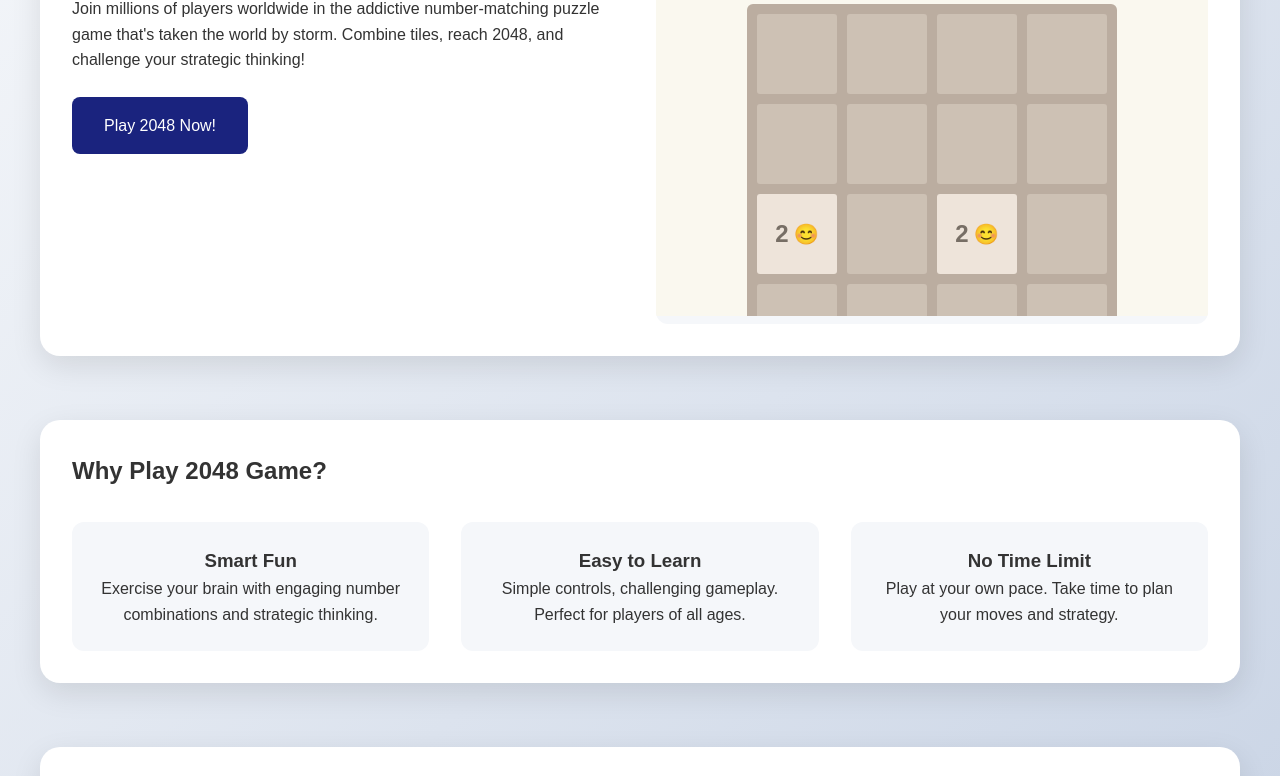
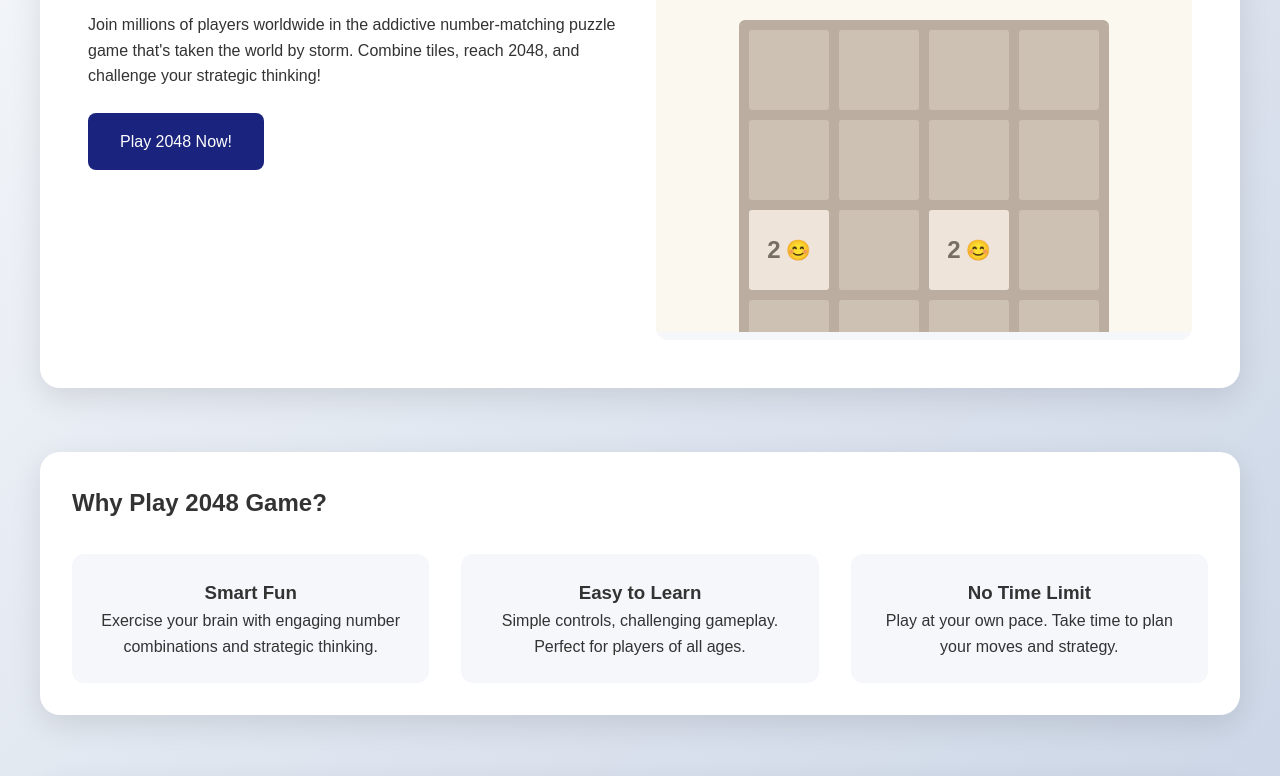
Before and after one commit to ante988/2048game, a plain HTML site: page index.html in a window 1280 px wide. Shown: the part 228-1004 px from the top of the page. Drawn offline with Linux system fonts and the light colour scheme.

Commit message:
Update index.html

```diff
--- a/index.html
+++ b/index.html
@@ -103,8 +103,7 @@
             display: grid;
             grid-template-columns: 1fr 1fr;
             gap: 2rem;
-            padding: 2rem;
-            height: calc(100% + 120px);
+            padding: 3rem;
             background: white;
             border-radius: 20px;
             box-shadow: 0 10px 30px rgba(0,0,0,0.1);
```
